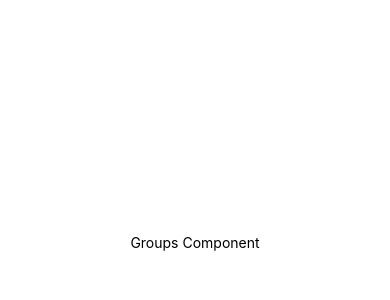
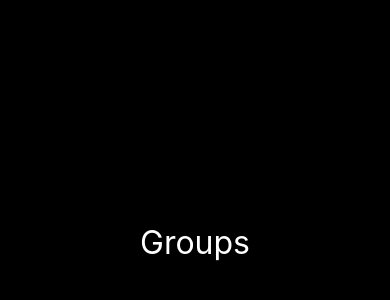
Before and after one commit to lfnd0/teams, a React Native app: screen / in a window 390 px wide. Shown: the part 180-480 px from the top of the page. Built offline with nearby package versions, Linux system fonts and the light colour scheme.

Commit message:
Utilizando Styled Components

```diff
--- a/package.json
+++ b/package.json
@@ -12,7 +12,8 @@
     "expo": "~49.0.13",
     "expo-status-bar": "~1.6.0",
     "react": "18.2.0",
-    "react-native": "0.72.5"
+    "react-native": "0.72.5",
+    "styled-components": "^6.0.8"
   },
   "devDependencies": {
     "@babel/core": "^7.20.0",
--- a/src/screens/Groups/index.tsx
+++ b/src/screens/Groups/index.tsx
@@ -1,18 +1,11 @@
-import { StyleSheet, Text, View } from 'react-native';
+import { Container, Title } from './styles';
 
 export function Groups() {
   return (
-    <View style={styles.container}>
-      <Text>Groups Component</Text>
-    </View>
+    <Container>
+      <Title>
+        Groups
+      </Title>
+    </Container>
   );
 }
-
-const styles = StyleSheet.create({
-  container: {
-    flex: 1,
-    backgroundColor: '#fff',
-    alignItems: 'center',
-    justifyContent: 'center',
-  },
-});
--- /dev/null
+++ b/src/screens/Groups/styles.ts
@@ -0,0 +1,12 @@
+import styled from 'styled-components/native'
+
+export const Container = styled.View`
+  flex: 1;
+  background-color: #000;
+  align-items: center;
+  justify-content: center;
+`
+export const Title = styled.Text`
+  color: #FFF;
+  font-size: 32px;
+`
```
Also changed, not shown: 1 other file (tests, documents, lock files or other folders).
